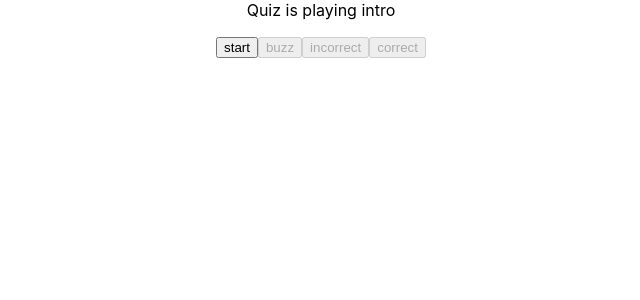
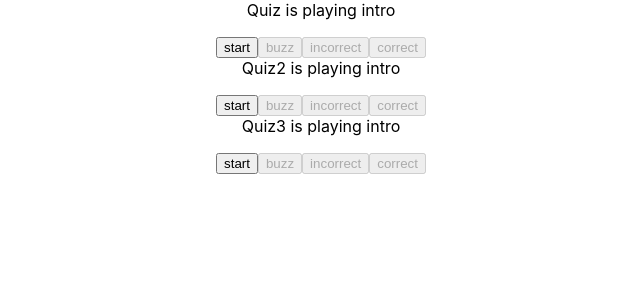
Before and after one commit to anton-g/xstate-demo, a React (Create React App) app: page / in a window 1280 px wide. Shown: the top 300 px of the page, without its empty margins (319-959 px from the left). Built offline with nearby package versions, Linux system fonts and the light colour scheme.

Commit message:
Actually good state

```diff
--- a/src/App.js
+++ b/src/App.js
@@ -7,8 +7,8 @@ function App() {
   return (
     <div className="App">
       <Quiz />
-      {/* <Quiz2 /> */}
-      {/* <Quiz3 /> */}
+      <Quiz2 />
+      <Quiz3 />
     </div>
   )
 }
--- a/src/Quiz2.js
+++ b/src/Quiz2.js
@@ -13,7 +13,7 @@ export function Quiz2() {
       </div>
       <div style={{ marginTop: 16 }}>
         <button
-          // disabled={state !== "intro"}
+          disabled={state !== 'intro'}
           onClick={() => {
             setState('idle')
           }}
@@ -21,7 +21,7 @@ export function Quiz2() {
           start
         </button>
         <button
-          // disabled={state !== "idle"}
+          disabled={state !== 'idle'}
           onClick={() => {
             setState('buzzed')
           }}
@@ -29,7 +29,7 @@ export function Quiz2() {
           buzz
         </button>
         <button
-          // disabled={state !== "buzzed"}
+          disabled={state !== 'buzzed'}
           onClick={() => {
             setState('idle')
           }}
```
